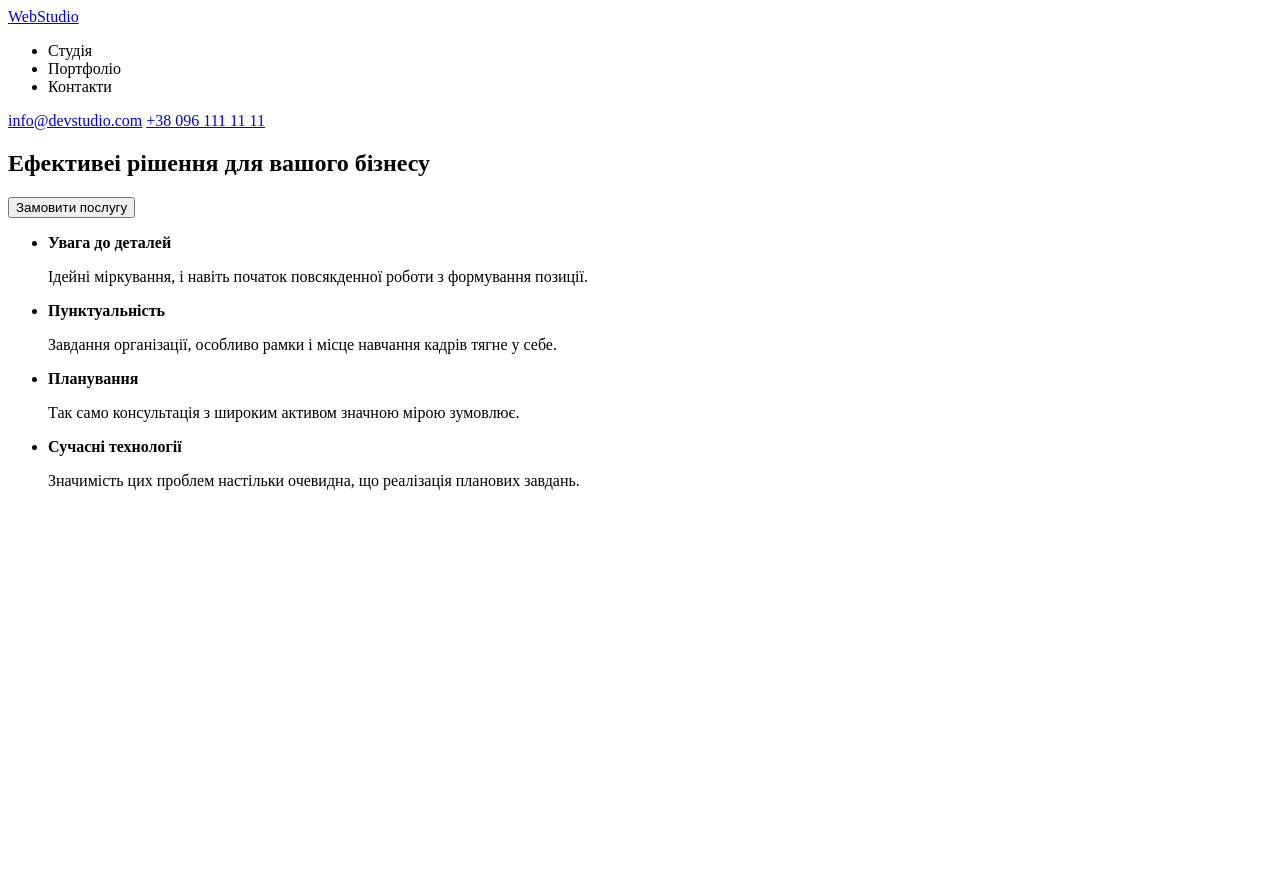
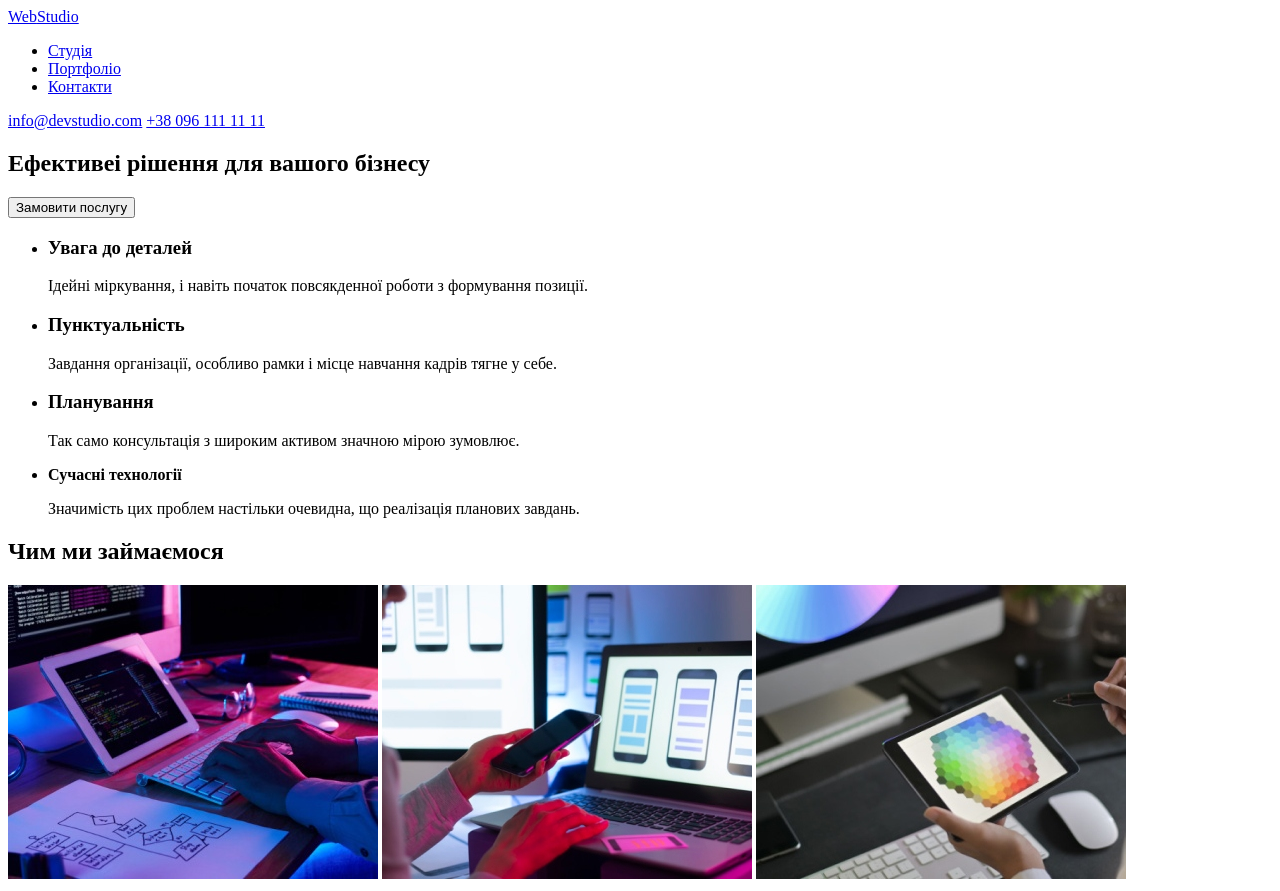
Before and after one commit to kirhal/goit-markup-hw-01, a plain HTML site: page index.html in a window 1280 px wide. Before the commit the page ends 800 px from the top, so only its background shows below. Drawn offline with Linux system fonts and the light colour scheme.

Commit message:
added section 3 and images

```diff
--- a/index.html
+++ b/index.html
@@ -8,12 +8,12 @@
   </head>
   <body>
     <header>
-      <a href="#" lang="en"><span>Web</span>Studio</a>
+      <a href="./index.html" lang="en"><span>Web</span>Studio</a>
       <nav>
         <ul>
-          <li>Студія</li>
-          <li>Портфоліо</li>
-          <li>Контакти</li>
+          <li><a href="#">Студія</a></li>
+          <li><a href="#">Портфоліо</a></li>
+          <li><a href="#">Контакти</a></li>
         </ul>
         <a href="mailto:info@devstudio.com">info@devstudio.com</a>
         <a href="tel:+380961111111">+38 096 111 11 11</a>
@@ -28,15 +28,15 @@
         <!-- <h2>Наші переваги</h2> -->
         <ul>
           <li>
-            <p><b> Увага до деталей </b></p>
+            <h3>Увага до деталей</h3>
             <p>Ідейні міркування, і навіть початок повсякденної роботи з формування позиції.</p>
           </li>
           <li>
-            <p><b> Пунктуальність </b></p>
+            <h3>Пунктуальність</h3>
             <p>Завдання організації, особливо рамки і місце навчання кадрів тягне у себе.</p>
           </li>
           <li>
-            <p><b> Планування </b></p>
+            <h3>Планування</h3>
             <p>Так само консультація з широким активом значною мірою зумовлює.</p>
           </li>
           <li>
@@ -45,6 +45,15 @@
           </li>
         </ul>
       </section>
+      <section>
+        <h2>Чим ми займаємося</h2>
+        <img src="./images/desktop.jpg" alt="Чоловічі кисті друкують на клавіатурі" />
+        <img src="./images/mobile.jpg" alt="Жіносі руки тримають мобільний телефон" />
+        <img
+          src="./images/tablet.jpg"
+          alt="Жіночі руки тримабть планшет і працюють графічною ручкою по ньому"
+        />
+      </section>
     </main>
   </body>
 </html>
```
Also changed, not shown: images/desktop.jpg (added), images/mobile.jpg (added), images/tablet.jpg (added).
